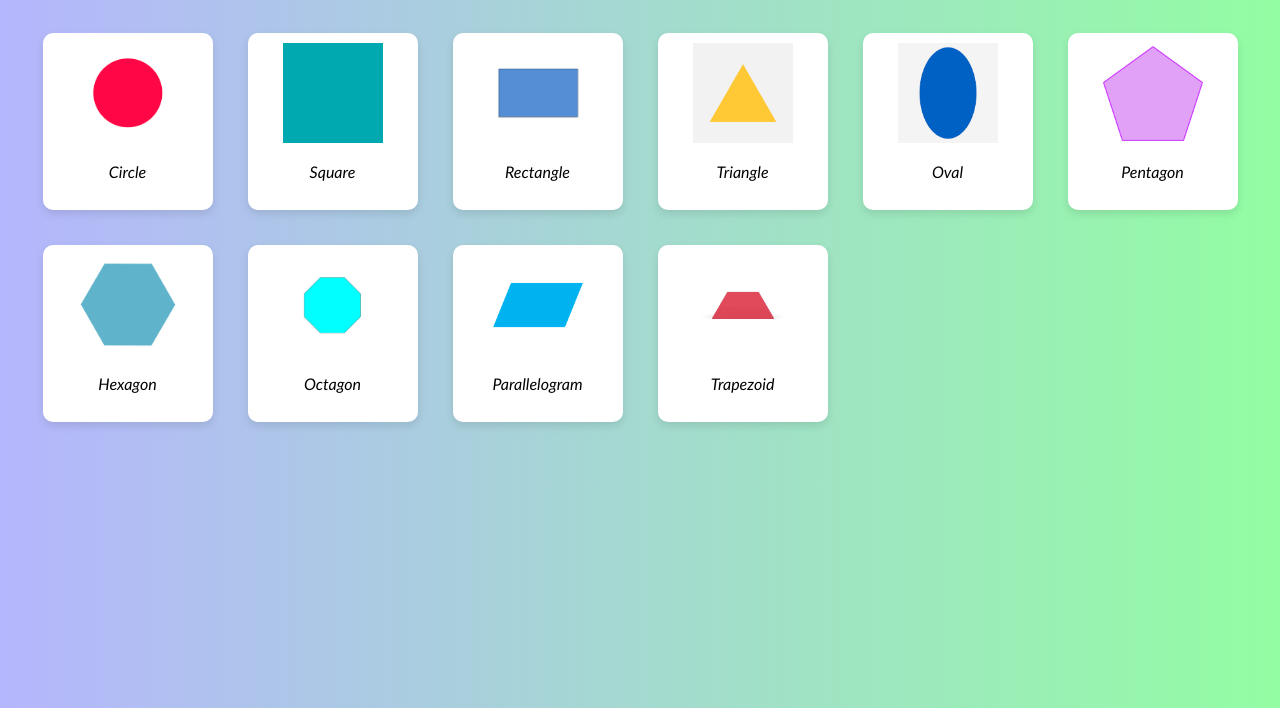
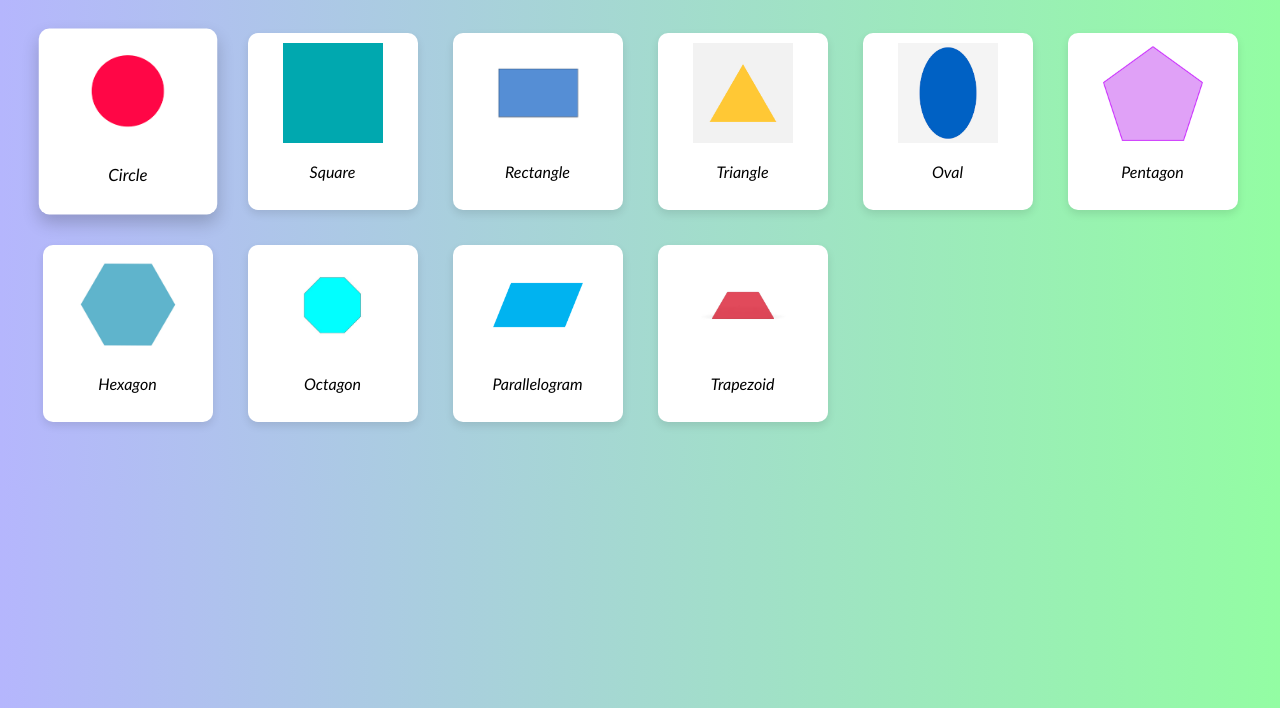
Before and after one commit to kavinkumar24/HTML-CSS, a plain HTML site: page task-3/Index.html in a window 1280 px wide. In both pictures the pointer is over the element "Circle". Shown: the part 92-800 px from the top of the page. Drawn offline with Linux system fonts and the light colour scheme.

```diff
--- a/task-3/Style.css
+++ b/task-3/Style.css
@@ -14,6 +14,7 @@ body{
     display: grid;
     grid-template-columns: repeat(6, 0.2fr);
     grid-gap: 5px;
+    margin: 20px;
     justify-content: center;
 }
 .grid_card{
@@ -43,6 +44,10 @@ body{
     font-style: oblique;
 
 }
+.grid_card:hover{
+    transform: scale(1.05);
+    box-shadow: 0 8px 16px rgba(0, 0, 0, 0.2);
+}
 @media screen and (max-width: 768px){
     .grid_card{
         width: 120px;
```
Also changed, not shown: task-3/assests/image-1.png (added), task-3/assests/image.png (added), 1 other file.
